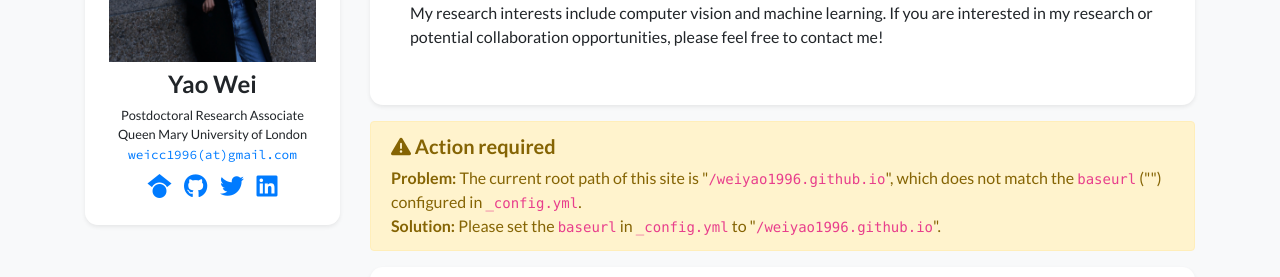
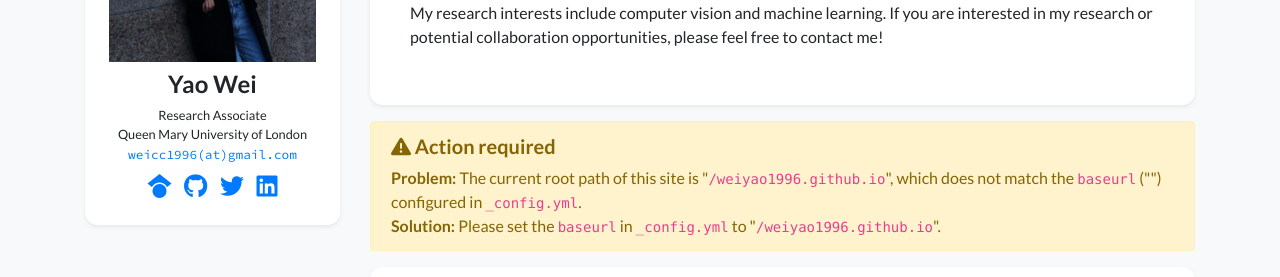
Before and after one commit to weiyao1996/weiyao1996.github.io, a Jekyll site: the page built from index.html, in a window 1280 px wide. Shown: the part 353-630 px from the top of the page. Built offline with Jekyll 4.4.1, drawn with Linux system fonts in a browser that asks for light colours; nearby versions of some CDN libraries; a style sheet for code colours, icons or effects is not loaded.

Commit message:
Update profile.yml

```diff
--- a/_data/profile.yml
+++ b/_data/profile.yml
@@ -3,7 +3,7 @@ secondary_name: ""
 navbar_name: "Y. Wei"
 
 positions:
-- name: Postdoctoral Research Associate
+- name: Research Associate
 - name: Queen Mary University of London
   logo: /assets/images/badges/QMUL.png  # Logo is optional
 
```
